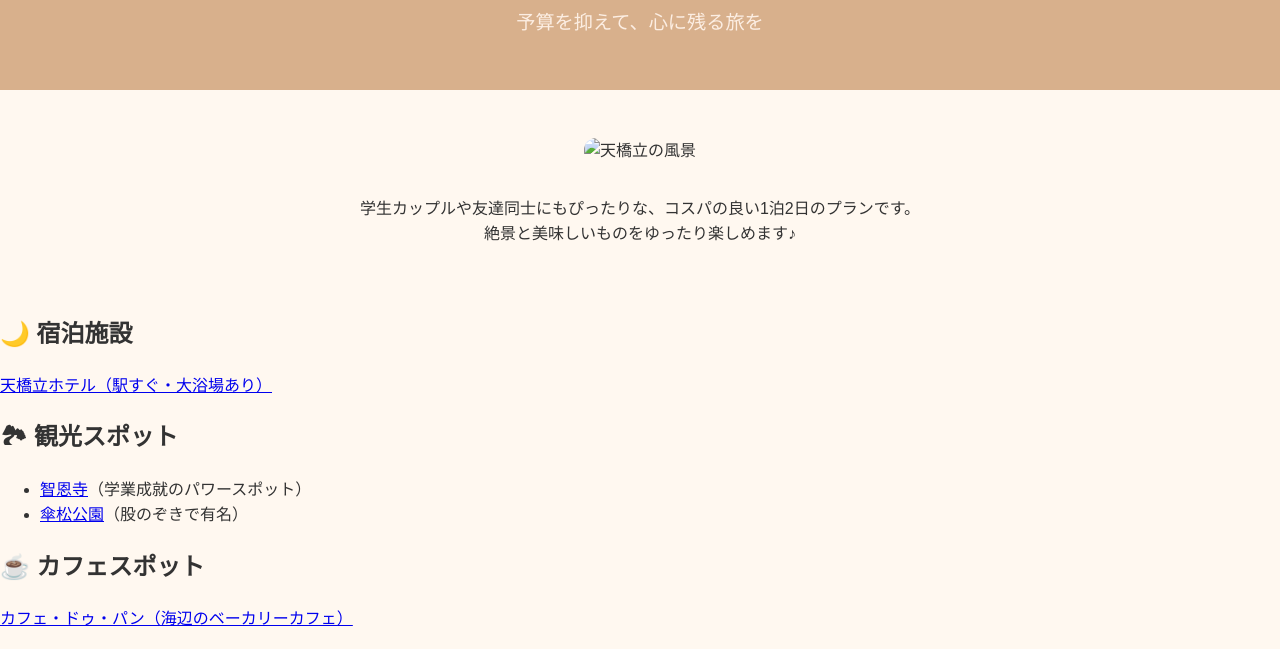
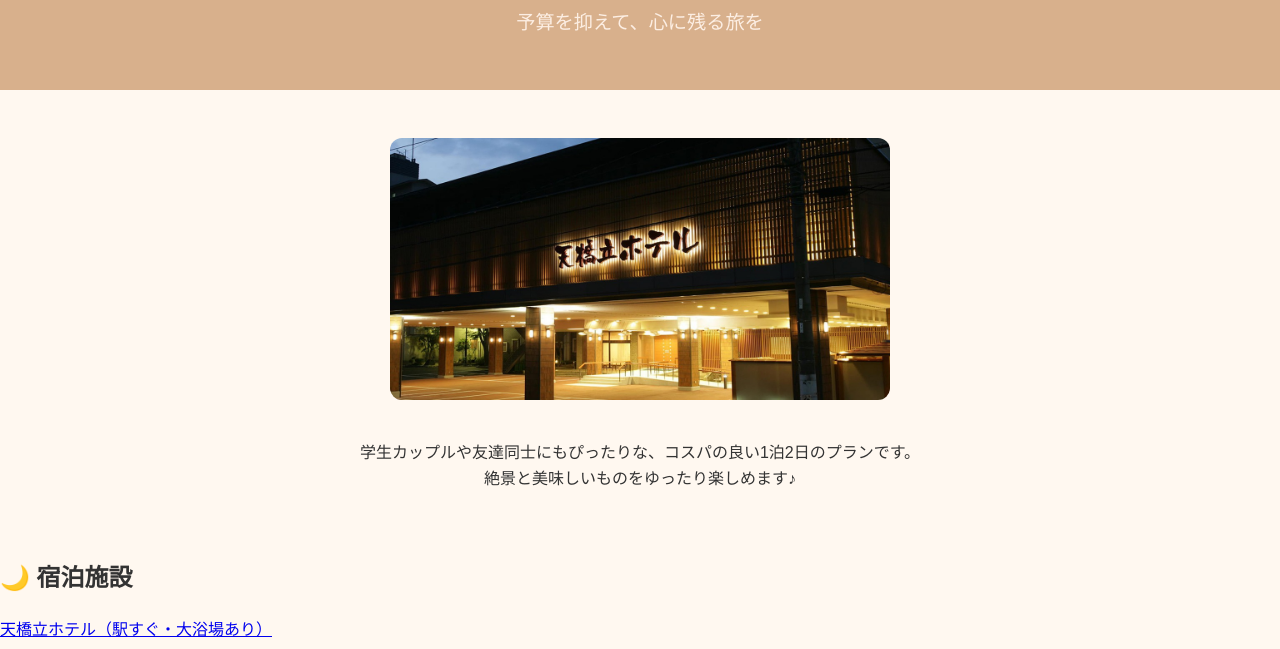
Before and after one commit to yutsuy/Y, a plain HTML site: page plan1.html in a window 1280 px wide. Shown: the part 118-767 px from the top of the page. Drawn offline with Linux system fonts and the light colour scheme; a web font is replaced by a local one.

Commit message:
Update plan1.html

```diff
--- a/plan1.html
+++ b/plan1.html
@@ -15,7 +15,7 @@
 
   <main>
     <section class="intro">
-      <img src="images/amanohasidate-hotel.jpeg" alt="天橋立の風景" class="main-image" />
+      <img src="amanohasidate-hotel.jpeg" alt="天橋立の風景" class="main-image" />
       <p>
         学生カップルや友達同士にもぴったりな、コスパの良い1泊2日のプランです。<br>
         絶景と美味しいものをゆったり楽しめます♪
```
